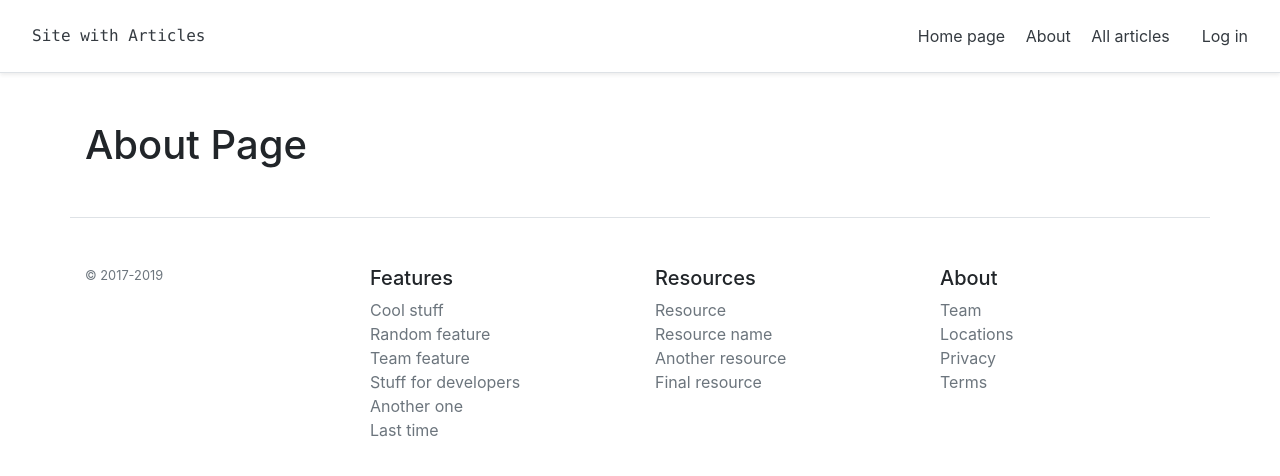
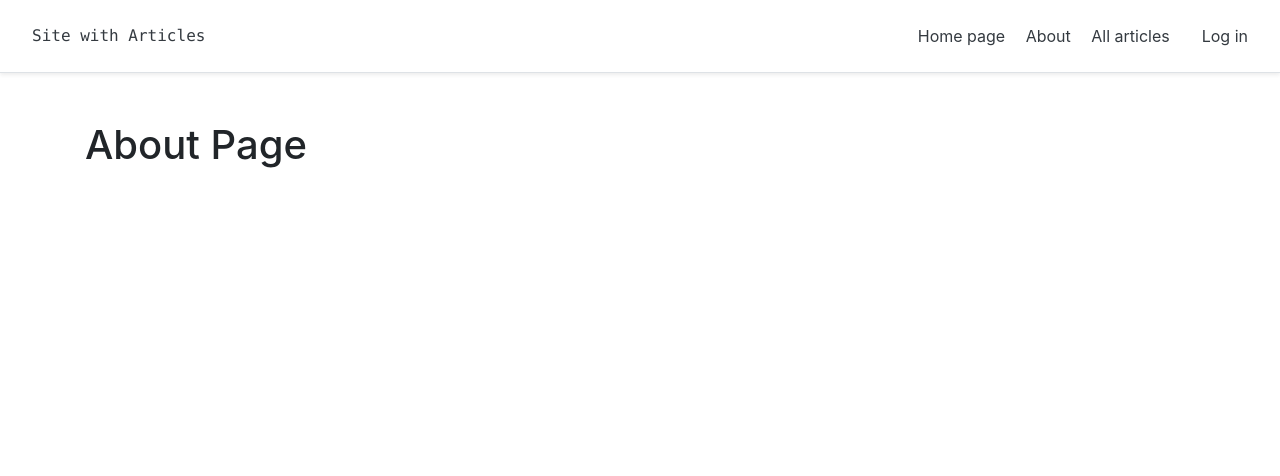
Before and after one commit to Oleksandr-Yurchyk/passwordless-app, a Flask app: page /about in a window 1280 px wide. Shown: the top 476 px of the page. Run offline with Flask 2, Linux system fonts and the light colour scheme; some libraries are stand-ins or nearby versions.

Commit message:
deleted footer

```diff
--- a/app/templates/layout.html
+++ b/app/templates/layout.html
@@ -23,47 +23,10 @@
     {% block nav_bar %}
     <a class="p-2 text-dark" href="{{ url_for('login.login_passwordless_page')}}">Log in</a>
     {% endblock nav_bar %}
-
 </div>
 {% block content %}
 
 {% endblock %}
-<footer class="container pt-4 my-md-5 pt-md-5 border-top">
-    <div class="row">
-        <div class="col-12 col-md">
-            <small class="d-block mb-3 text-muted">© 2017-2019</small>
-        </div>
-        <div class="col-6 col-md">
-            <h5>Features</h5>
-            <ul class="list-unstyled text-small">
-                <li><a class="text-muted" href="#">Cool stuff</a></li>
-                <li><a class="text-muted" href="#">Random feature</a></li>
-                <li><a class="text-muted" href="#">Team feature</a></li>
-                <li><a class="text-muted" href="#">Stuff for developers</a></li>
-                <li><a class="text-muted" href="#">Another one</a></li>
-                <li><a class="text-muted" href="#">Last time</a></li>
-            </ul>
-        </div>
-        <div class="col-6 col-md">
-            <h5>Resources</h5>
-            <ul class="list-unstyled text-small">
-                <li><a class="text-muted" href="#">Resource</a></li>
-                <li><a class="text-muted" href="#">Resource name</a></li>
-                <li><a class="text-muted" href="#">Another resource</a></li>
-                <li><a class="text-muted" href="#">Final resource</a></li>
-            </ul>
-        </div>
-        <div class="col-6 col-md">
-            <h5>About</h5>
-            <ul class="list-unstyled text-small">
-                <li><a class="text-muted" href="#">Team</a></li>
-                <li><a class="text-muted" href="#">Locations</a></li>
-                <li><a class="text-muted" href="#">Privacy</a></li>
-                <li><a class="text-muted" href="#">Terms</a></li>
-            </ul>
-        </div>
-    </div>
-</footer>
 
 <script src="https://code.jquery.com/jquery-3.3.1.slim.min.js"
         integrity="sha384-q8i/X+965DzO0rT7abK41JStQIAqVgRVzpbzo5smXKp4YfRvH+8abtTE1Pi6jizo"
```
